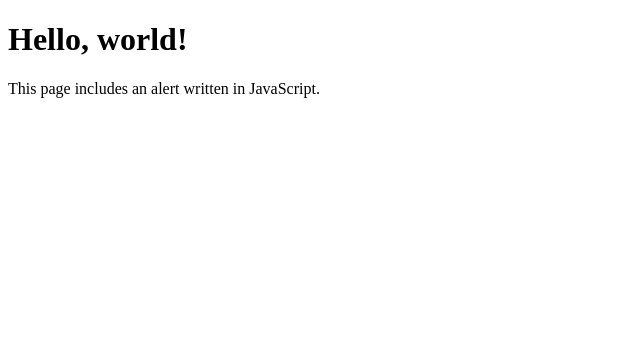
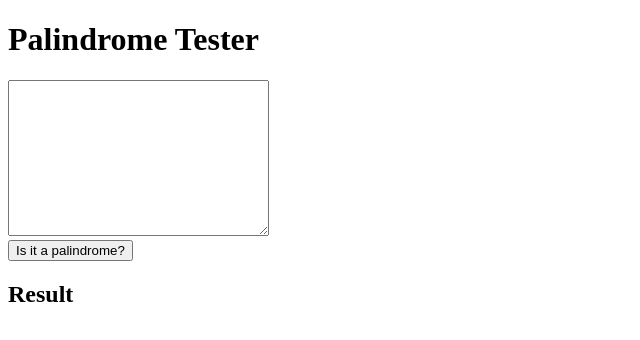
Before and after one commit to minut1bc/js_tutorial, a plain HTML site: page index.html in a window 1280 px wide. Shown: the whole page, without its empty margins (0-640 px from the left). Drawn offline with Linux system fonts and the light colour scheme.

Commit message:
Implement palindrom checker functionality

```diff
--- a/index.html
+++ b/index.html
@@ -3,12 +3,20 @@
   <head>
     <title>Learn Enough JavaScript</title>
     <meta charset="utf-8">
-    <script>
-      alert("hello, world!");
-    </script>
+    <script src="bundle.js"></script>
   </head>
   <body>
-    <h1>Hello, world!</h1>
-    <p>This page includes an alert written in JavaScript.</p>
+    <h1>Palindrome Tester</h1>
+
+    <form id="palindromeTester">
+      <textarea name="phrase" rows="10" cols="30"></textarea>
+      <br>
+      <button type="submit">Is it a palindrome?</button>
+    </form>
+
+    <h2>Result</h2>
+
+    <p id="palindromeResult"></p>
+
   </body>
 </html>
```
